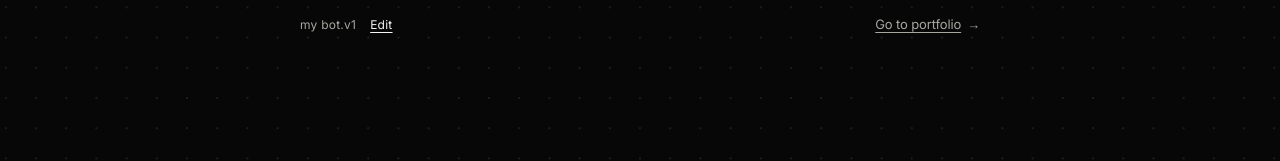
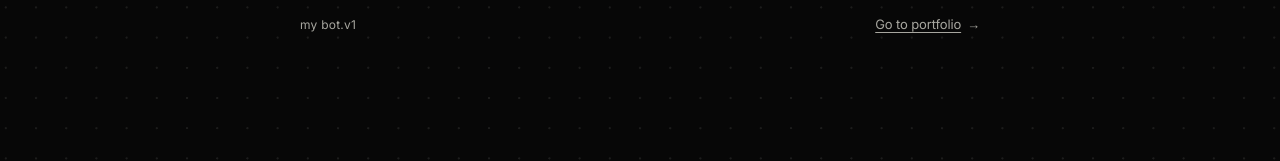
Before and after one commit to rana2010/portfolio, a React (Vite) app: page / in a window 1280 px wide. Shown: the top 161 px of the page. Built offline with nearby package versions, Linux system fonts and the light colour scheme.

Commit message:
Remove edit button from the bot view

```diff
--- a/src/pages/Chat.tsx
+++ b/src/pages/Chat.tsx
@@ -6,7 +6,7 @@ import { DotField } from "../components/DotField";
 const LINKEDIN = "https://www.linkedin.com/in/rana-ebrahim-875614175/";
 const EMAIL = "mailto:ranaebrahim@aucegypt.edu";
 const STORAGE = "chat-answers";
-const canEdit = ["localhost", "127.0.0.1", "::1"].includes(window.location.hostname);
+const canEdit = false;
 
 const OLD_GREETING =
   "Hey! I’m Rana—well, my v1 pocket version while I finish building out my full chat assistant for December. Ask me about my work, how I design, or why we should work together!";
```
